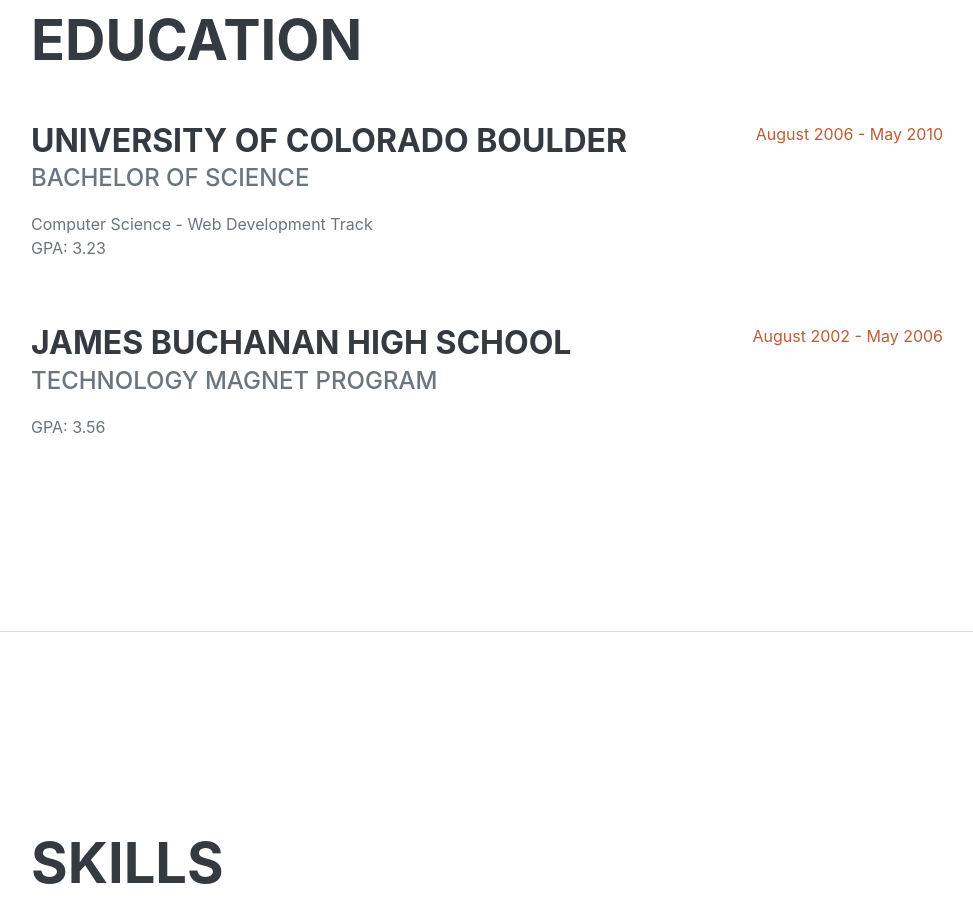
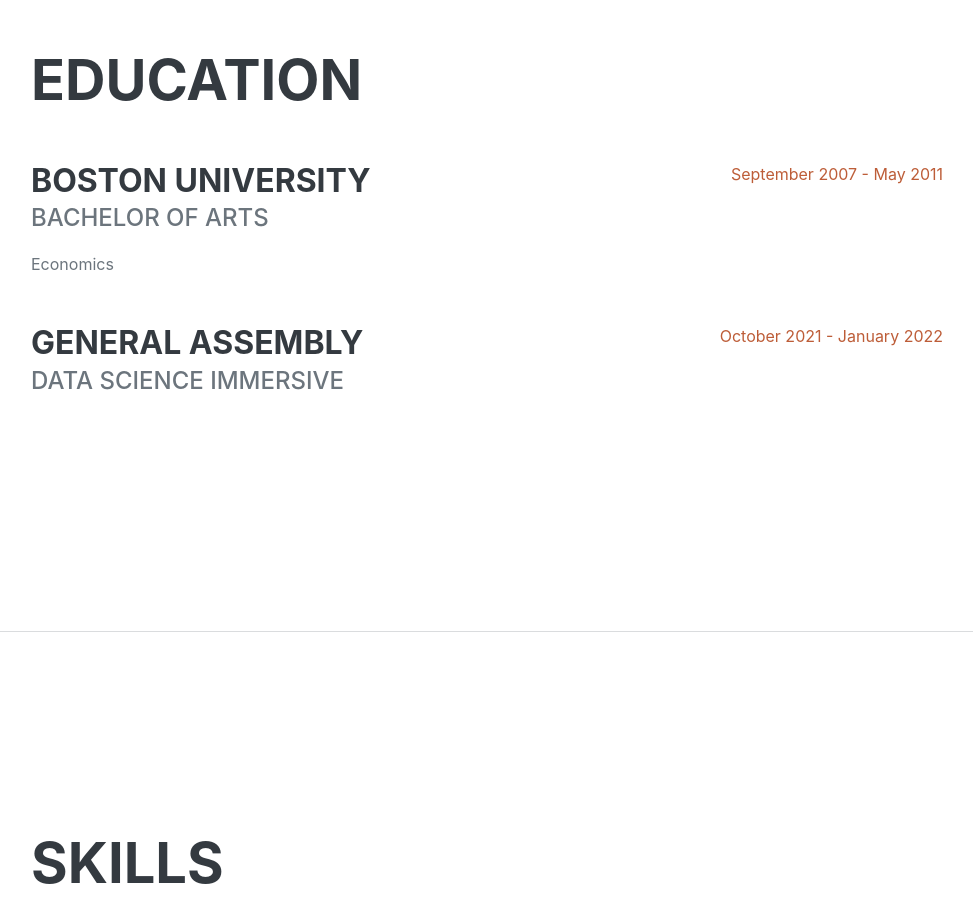
Before and after one commit to ajoneal/ajoneal.github.io, a plain HTML site: page index.html in a window 1280 px wide. Shown: the part 2200-3122 px from the top of the page, without its empty margins (289-1262 px from the left). Drawn offline with nearby package versions, Linux system fonts and the light colour scheme; a web font is replaced by a local one.

Commit message:
updated education

```diff
--- a/index.html
+++ b/index.html
@@ -100,20 +100,18 @@
                     <h2 class="mb-5">Education</h2>
                     <div class="d-flex flex-column flex-md-row justify-content-between mb-5">
                         <div class="flex-grow-1">
-                            <h3 class="mb-0">University of Colorado Boulder</h3>
-                            <div class="subheading mb-3">Bachelor of Science</div>
-                            <div>Computer Science - Web Development Track</div>
-                            <p>GPA: 3.23</p>
+                            <h3 class="mb-0">Boston University</h3>
+                            <div class="subheading mb-3">Bachelor of Arts</div>
+                            <div>Economics</div>
                         </div>
-                        <div class="flex-shrink-0"><span class="text-primary">August 2006 - May 2010</span></div>
+                        <div class="flex-shrink-0"><span class="text-primary">September 2007 - May 2011</span></div>
                     </div>
                     <div class="d-flex flex-column flex-md-row justify-content-between">
                         <div class="flex-grow-1">
-                            <h3 class="mb-0">James Buchanan High School</h3>
-                            <div class="subheading mb-3">Technology Magnet Program</div>
-                            <p>GPA: 3.56</p>
+                            <h3 class="mb-0">General Assembly</h3>
+                            <div class="subheading mb-3">Data Science Immersive</div>
                         </div>
-                        <div class="flex-shrink-0"><span class="text-primary">August 2002 - May 2006</span></div>
+                        <div class="flex-shrink-0"><span class="text-primary">October 2021 - January 2022</span></div>
                     </div>
                 </div>
             </section>
```
